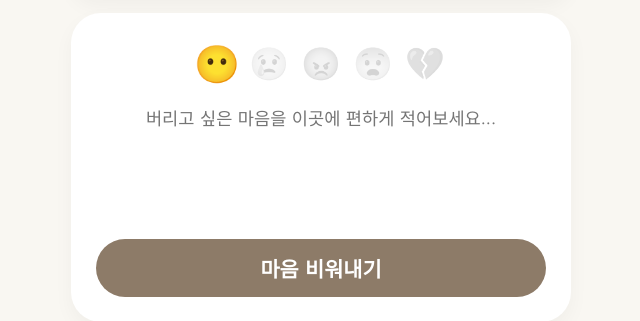
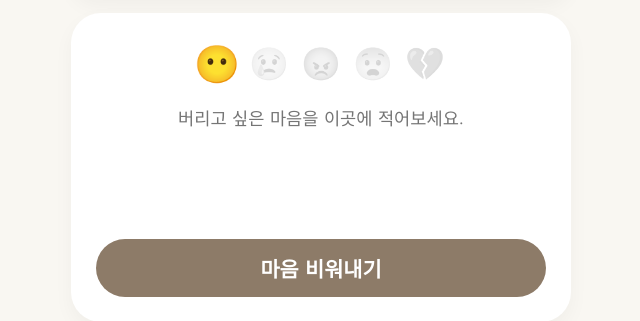
Before and after one commit to wooseonjin/Empty, a Flask app: page / in a window 1280 px wide. Shown: the part 360-681 px from the top of the page, without its empty margins (319-959 px from the left). Run offline with Flask 3, Linux system fonts and the light colour scheme; data comes from the database, SQL or seed files in the repository; data that the repository does not hold is empty.

Commit message:
흔적없는 고민 상담소:EMPTY

```diff
--- a/templates/index.html
+++ b/templates/index.html
@@ -132,7 +132,7 @@
             <span class="emotion-btn" onclick="selectEmotion(this, '😨')">😨</span>
             <span class="emotion-btn" onclick="selectEmotion(this, '💔')">💔</span>
         </div>
-        <textarea id="content" placeholder="버리고 싶은 마음을 이곳에 편하게 적어보세요..."></textarea>
+        <textarea id="content" placeholder="버리고 싶은 마음을 이곳에 적어보세요."></textarea>
         <button class="btn-empty" onclick="processBurn()">마음 비워내기</button>
     </div>
 
```
